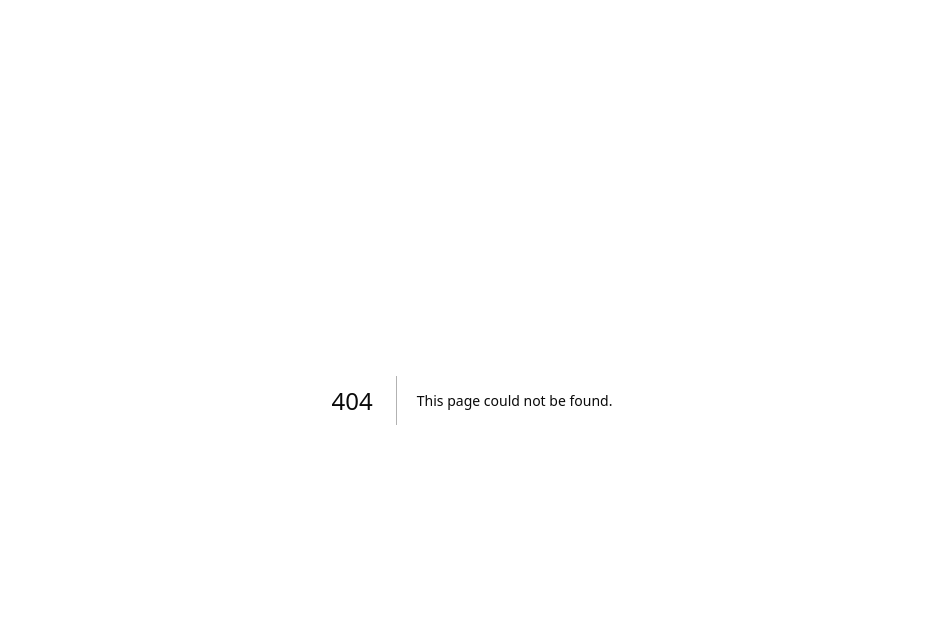
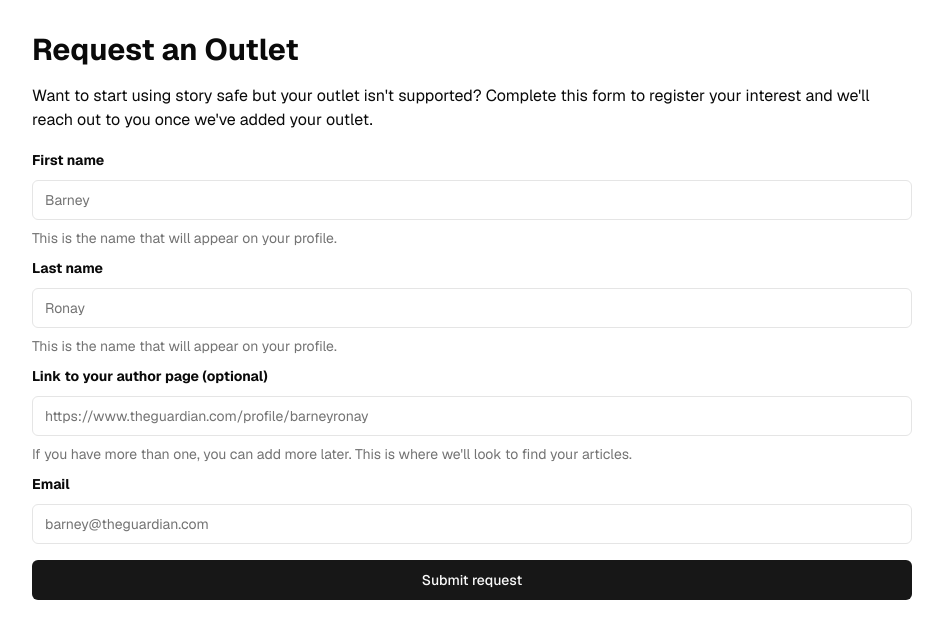
Before and after one commit to jeshuamaxey/clips-backup, a Next.js app: page /request-an-outlet in a window 1280 px wide. Before the commit this address had no page. Shown: the top 638 px of the page, without its empty margins (168-1111 px from the left). Built offline with nearby package versions, Linux system fonts and the light colour scheme.

Commit message:
add request an outlet form

```diff
--- a/package.json
+++ b/package.json
@@ -27,6 +27,7 @@
     "class-variance-authority": "^0.7.0",
     "clsx": "^2.1.0",
     "date-fns": "^3.3.1",
+    "framer-motion": "^11.2.6",
     "geist": "^1.2.1",
     "lucide-react": "^0.331.0",
     "next": "latest",
--- /dev/null
+++ b/src/app/request-an-outlet/OutletRequestForm.tsx
@@ -0,0 +1,139 @@
+"use client";
+
+import { Button } from "@/components/ui/button";
+import { FormItem, FormLabel, FormControl, FormDescription, FormMessage, Form, FormField } from "@/components/ui/form";
+import { Input } from "@/components/ui/input";
+import { createClient } from "@/utils/supabase/client";
+import { zodResolver } from "@hookform/resolvers/zod"
+import { useRouter } from "next/navigation";
+import { useForm } from "react-hook-form"
+import { z } from "zod"
+
+const formSchema = z.object({
+  first_name: z.string().min(2, {
+    message: "Name must be at least 2 characters long",
+  }).max(50),
+  last_name: z.string().min(2, {
+    message: "Name must be at least 2 characters long",
+  }).max(50),
+  author_page: z.string().url().optional(),
+  email: z.string().email()
+})
+
+const OutletRequestForm = () => {
+  const router = useRouter();
+
+  const form = useForm<z.infer<typeof formSchema>>({
+    resolver: zodResolver(formSchema),
+    defaultValues: {
+      first_name: "",
+      last_name: "",
+      author_page: "",
+      email: ""
+    },
+  })
+
+  const submitOutlet = async (values: z.infer<typeof formSchema>) => {
+    const { first_name } = values;
+    const supabase = createClient();
+
+    const { error } = await supabase.from("outlet_requests").insert(values);
+
+    let nextLink = `/request-an-outlet/done?name=${first_name}`
+
+    return router.push(nextLink);
+  }
+
+  return (
+    <Form {...form}>
+      <form
+        className="animate-in flex-1 flex flex-col w-full justify-center gap-2 text-foreground"
+        onSubmit={form.handleSubmit(submitOutlet)}
+        >
+        <FormField
+          control={form.control}
+          name="first_name"
+          render={({ field }) => (
+            <FormItem>
+              <FormLabel className="font-bold">
+                First name
+              </FormLabel>
+              <FormControl>
+                <Input placeholder="Barney" {...field} />
+              </FormControl>
+              <FormDescription>
+                This is the name that will appear on your profile.
+              </FormDescription>
+              <FormMessage />
+            </FormItem>
+          )}
+          />
+
+        <FormField
+          control={form.control}
+          name="last_name"
+          render={({ field }) => (
+            <FormItem>
+              <FormLabel className="font-bold">
+                Last name
+              </FormLabel>
+              <FormControl>
+                <Input placeholder="Ronay" {...field} />
+              </FormControl>
+              <FormDescription>
+                This is the name that will appear on your profile.
+              </FormDescription>
+              <FormMessage />
+            </FormItem>
+          )}
+          />
+
+        <FormField
+          control={form.control}
+          name="author_page"
+          render={({ field }) => (
+            <FormItem>
+              <FormLabel className="font-bold">
+                Link to your author page (optional)
+              </FormLabel>
+              <FormControl>
+                <Input placeholder="https://www.theguardian.com/profile/barneyronay" {...field} />
+              </FormControl>
+              <FormDescription>
+                If you have more than one, you can add more later. This is where we'll look to find your articles.
+              </FormDescription>
+              <FormMessage />
+            </FormItem>
+          )}
+          />
+
+        <FormField
+          control={form.control}
+          name="email"
+          render={({ field }) => (
+            <FormItem>
+              <FormLabel className="font-bold">
+                Email
+              </FormLabel>
+              <FormControl>
+                <Input placeholder="barney@theguardian.com" {...field} />
+              </FormControl>
+              <FormDescription>
+              </FormDescription>
+              <FormMessage />
+            </FormItem>
+          )}
+          />
+
+        <Button
+          className="mb-2"
+          type="submit"
+        >
+          Submit request
+        </Button>
+      </form>
+    </Form>
+  )
+}
+
+export default OutletRequestForm;
--- /dev/null
+++ b/src/app/request-an-outlet/done/page.tsx
@@ -0,0 +1,27 @@
+import { Button } from "@/components/ui/button";
+import { Heart } from "lucide-react";
+import Link from "next/link";
+
+
+const RequestOutletComplete = ({ searchParams } : {searchParams: { name?: string }}) => {
+  const name = searchParams.name;
+
+  return (
+    <div className="flex-1 flex flex-col w-full px-8 sm:max-w-md justify-center gap-6">
+      <Heart size={48} />
+      <h1 className="text-3xl">
+        Thank you{name && ` ${name}`}!
+      </h1>
+      <p>
+        Your feedback makes Story Safe better. We're working hard to make it accessible to more and more journalists.
+      </p>
+      <Button asChild>
+        <Link href={"/"}>
+          Home
+        </Link>
+      </Button>
+    </div>
+  );
+}
+
+export default RequestOutletComplete;
--- /dev/null
+++ b/src/app/request-an-outlet/page.tsx
@@ -0,0 +1,14 @@
+import OutletRequestForm from "./OutletRequestForm";
+
+const RequestAnOutletPage = () => {
+  return (
+    <div className="max-w-4xl flex flex-col gap-4 px-2 py-8">
+      <h1 className="font-bold text-3xl">Request an Outlet</h1>
+      <p>Want to start using story safe but your outlet isn't supported? Complete this form to register your interest and we'll reach out to you once we've added your outlet.</p>
+
+      <OutletRequestForm />
+    </div>
+  );
+}
+
+export default RequestAnOutletPage;
```
Also changed, not shown: 2 other files (tests, documents, lock files or other folders).
